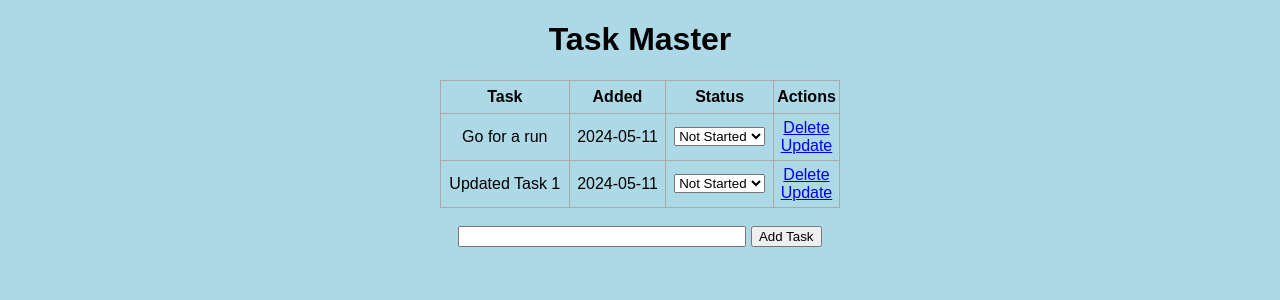
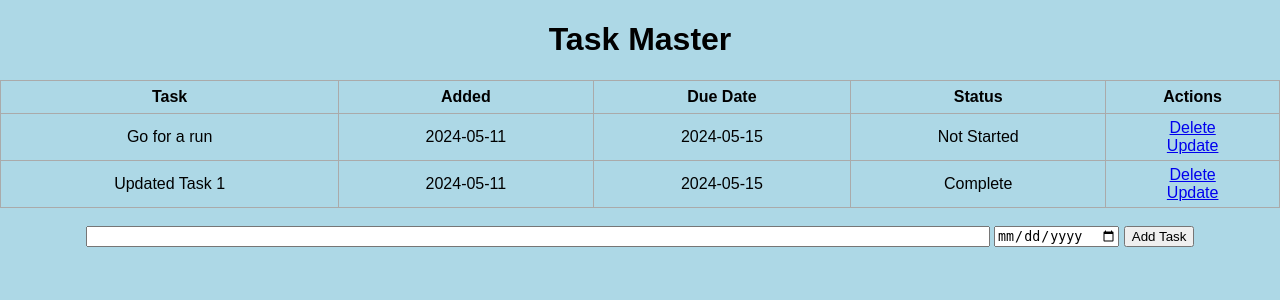
Before and after one commit to rishabkoka/Task-Master, a Flask app: page / in a window 1280 px wide. Shown: the top 300 px of the page. Run offline with Flask 3, Linux system fonts and the light colour scheme; data comes from the database, SQL or seed files in the repository; both versions use the stored data as it was after the commit.

Commit message:
Added due date and status

```diff
--- a/app.py
+++ b/app.py
@@ -15,6 +15,9 @@ class Todo(db.Model):
     content = db.Column(db.String(200), nullable=False)
     completed = db.Column(db.Integer, default=0)
     date_created = db.Column(db.DateTime, default=datetime.utcnow)
+    due_date = db.Column(db.String(200), nullable=False)
+    status = db.Column(db.String(200), default="Not Started")
+
 
     def __repr__(self):
         return '<Task %r>' % self.id
@@ -24,7 +27,10 @@ class Todo(db.Model):
 def index():
     if request.method == 'POST':
         task_content = request.form['content']
-        new_task = Todo(content=task_content)
+        task_due_date = request.form['DueDate']
+        #print("date =" + task_due_date)
+        new_task = Todo(content=task_content, due_date=task_due_date)
+        #new_task = Todo(content=task_content)
 
         try:
             db.session.add(new_task)
@@ -56,6 +62,9 @@ def update(id):
 
     if request.method == 'POST':
         task.content = request.form['content']
+        task.due_date = request.form['DueDate']
+        task.status = request.form['Status']
+
 
         try:
             db.session.commit()
--- a/static/css/main.css
+++ b/static/css/main.css
@@ -8,7 +8,7 @@ body, html {
 .content {
     text-align: center;
     margin: 0 auto;
-    width: 400px;
+    width: auto;
 }
 
 table, td, th {
@@ -29,12 +29,31 @@ td {
     padding: 5px;
 }
 
+.StatusDropDown {
+    border: none;
+}
+
+select option:nth-child(1) {
+    display: none;
+}
+
 .select {
     width: 100%;
     padding: 16px 20px;
     border: none;
     border-radius: 4px;
-    background-color: #f1f1f1;
+}
+
+.NotStarted {
+    background-color:red;
+}
+
+.InProgress {
+    background-color: yellow;
+}
+
+.Complete {
+    background-color: green;
 }
 
 
--- a/templates/index.html
+++ b/templates/index.html
@@ -14,6 +14,7 @@
         <tr>
             <th>Task</th>
             <th>Added</th>
+            <th>Due Date</th>
             <th>Status</th>
             <th>Actions</th>
         </tr>
@@ -21,14 +22,8 @@
             <tr>
                 <td>{{ task.content }}</td>
                 <td>{{ task.date_created.date() }}</td>
-                <td>
-                    <form>
-                        <select id="Status" name="Status">
-                        <option id="NotStarted" value="NotStarted">Not Started</option>
-                        <option id="InProgress" value="InProgress">In Progress</option>
-                        <option id="Complete" value="Complete">Complete</option>
-                    </form>
-                </td>
+                <td>{{ task.due_date }}</td>
+                <td>{{ task.status }}</td>
                 <td>
                     <a href="/delete/{{ task.id }}">Delete</a>
                     <br>
@@ -41,6 +36,7 @@
     <br>
     <form action="/" method="POST">
         <input type="text" name="content" id="content">
+        <input type="date" name="DueDate" id="DueDate">
         <input type="submit" value="Add Task">
     </form>
 </div>
```
Also changed, not shown: templates/update.html (+8 -1 lines), instance/todolist.db.
